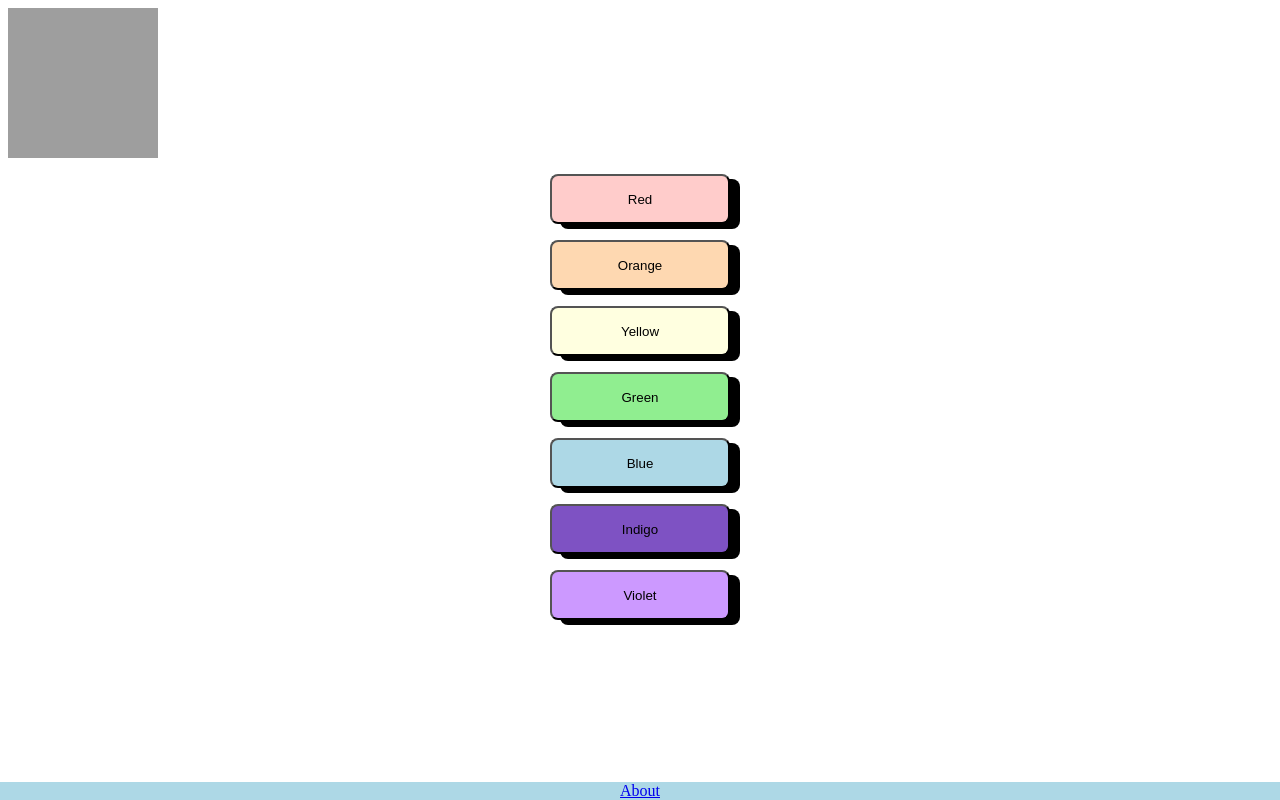
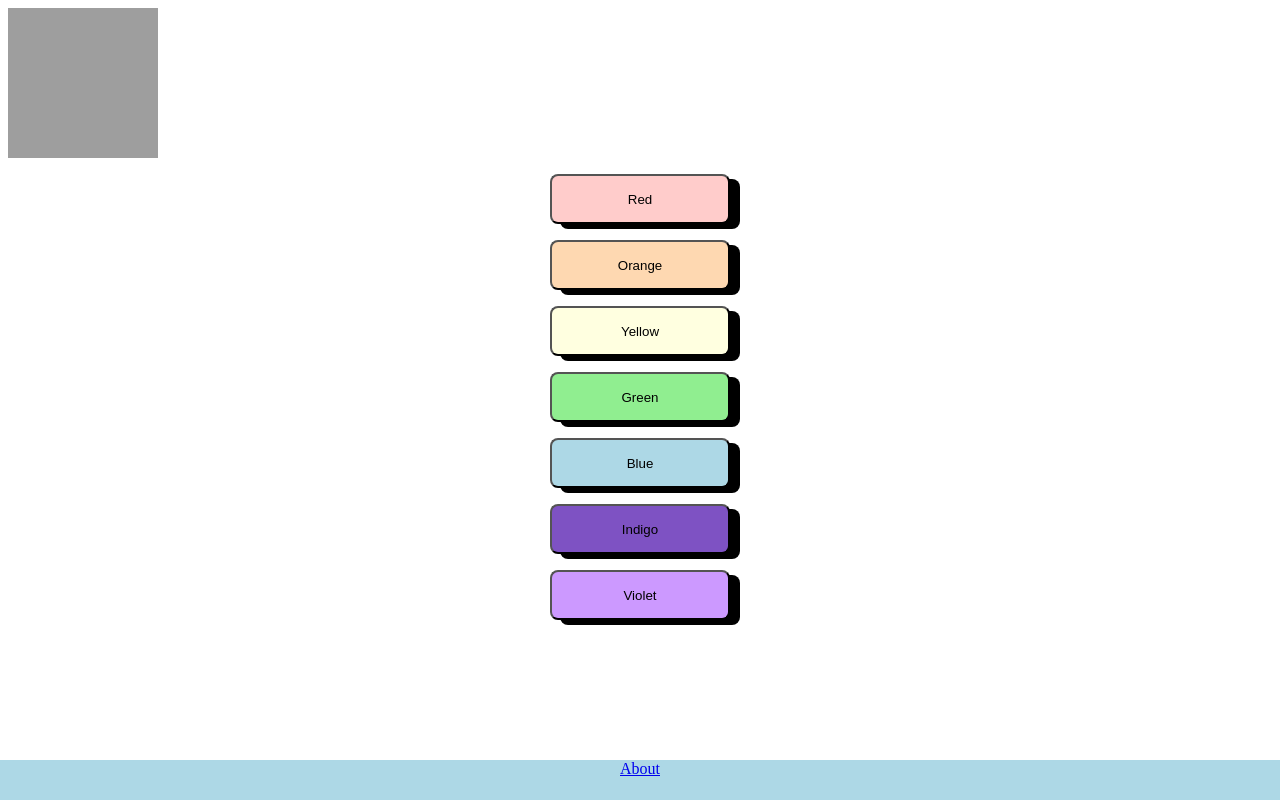
Before and after one commit to aliucci/roygbiv, a plain HTML site: page index.html in a window 1280 px wide. Drawn offline with Linux system fonts and the light colour scheme; grey boxes are pictures that could not be loaded.

Commit message:
Update index.html

```diff
--- a/index.html
+++ b/index.html
@@ -85,6 +85,7 @@
 	left: 0;
 	bottom: 0;
 	position: fixed;
+	height: 40;
 
 		}
 
```
